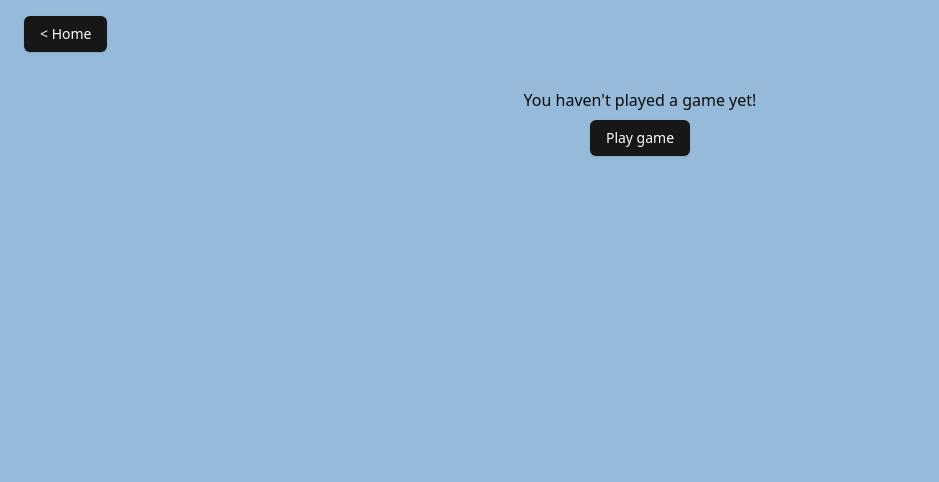
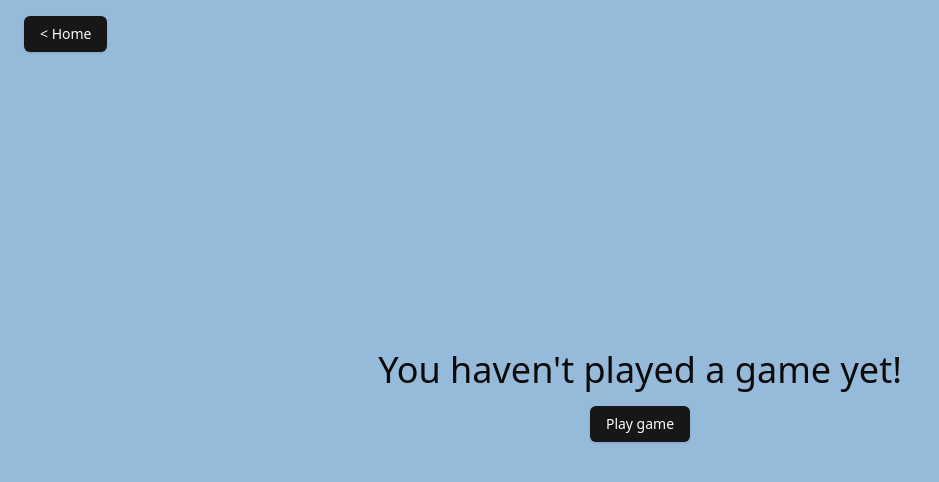
Before and after one commit to TobiasPfeil02/hangman-game, a Vue app: page /scoreboard in a window 1280 px wide. Shown: the top 482 px of the page, without its empty margins (0-939 px from the left). Built offline with nearby package versions, Linux system fonts and the light colour scheme; the HTML template or start-up script is replaced by a standard one.

Commit message:
update style to center

```diff
--- a/src/views/ScoreboardView.vue
+++ b/src/views/ScoreboardView.vue
@@ -92,8 +92,11 @@ const filterScoresByDifficulty = (difficulty: string) => (selectedDifficulty.val
 
       <p v-else class="text-center text-gray-500">No attempts yet. Play a game to add scores!</p>
     </div>
-    <div v-else class="mt-2 px-6 py-3 w-full flex flex-col items-center justify-center gap-2">
-      <h2>You haven't played a game yet!</h2>
+    <div
+      v-else
+      class="mt-2 px-6 py-3 w-full h-[80dvh] flex flex-col items-center justify-center gap-4"
+    >
+      <h1 class="text-4xl">You haven't played a game yet!</h1>
       <Button>
         <router-link to="/start" class="btn btn-secondary">Play game</router-link>
       </Button>
```
